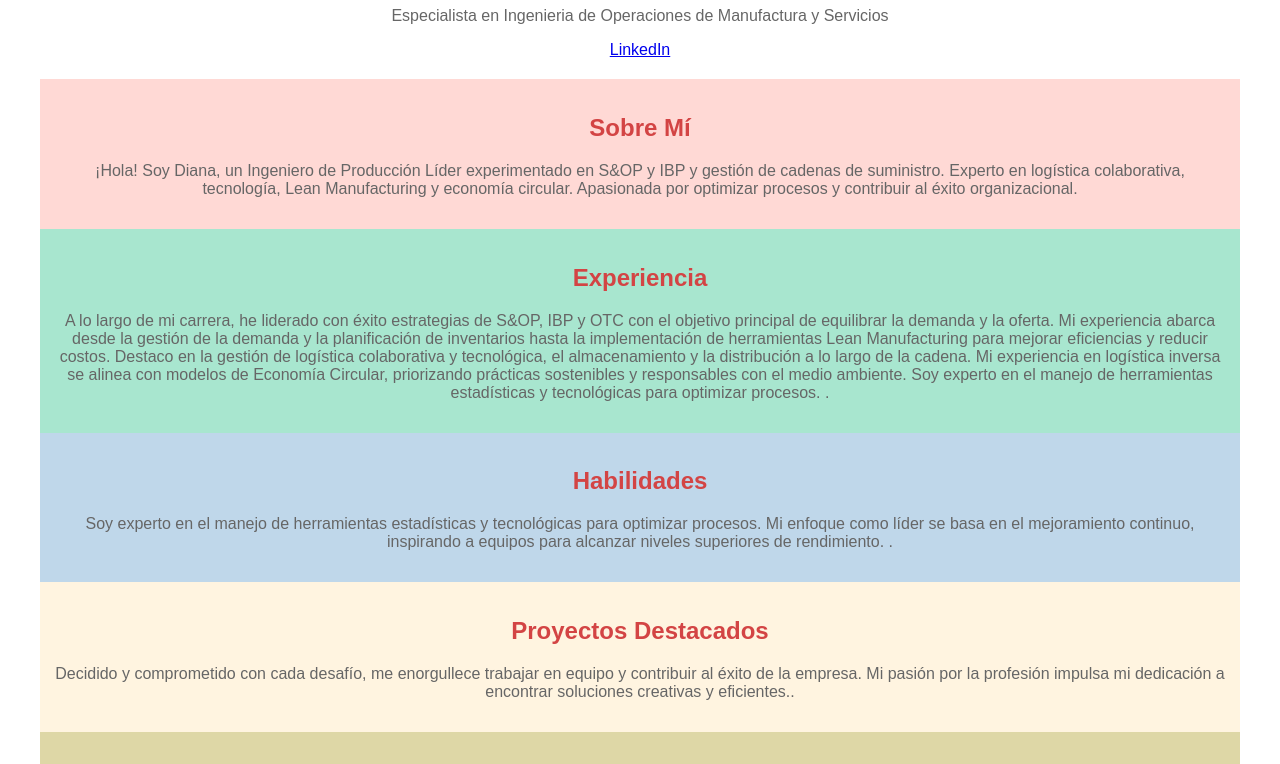
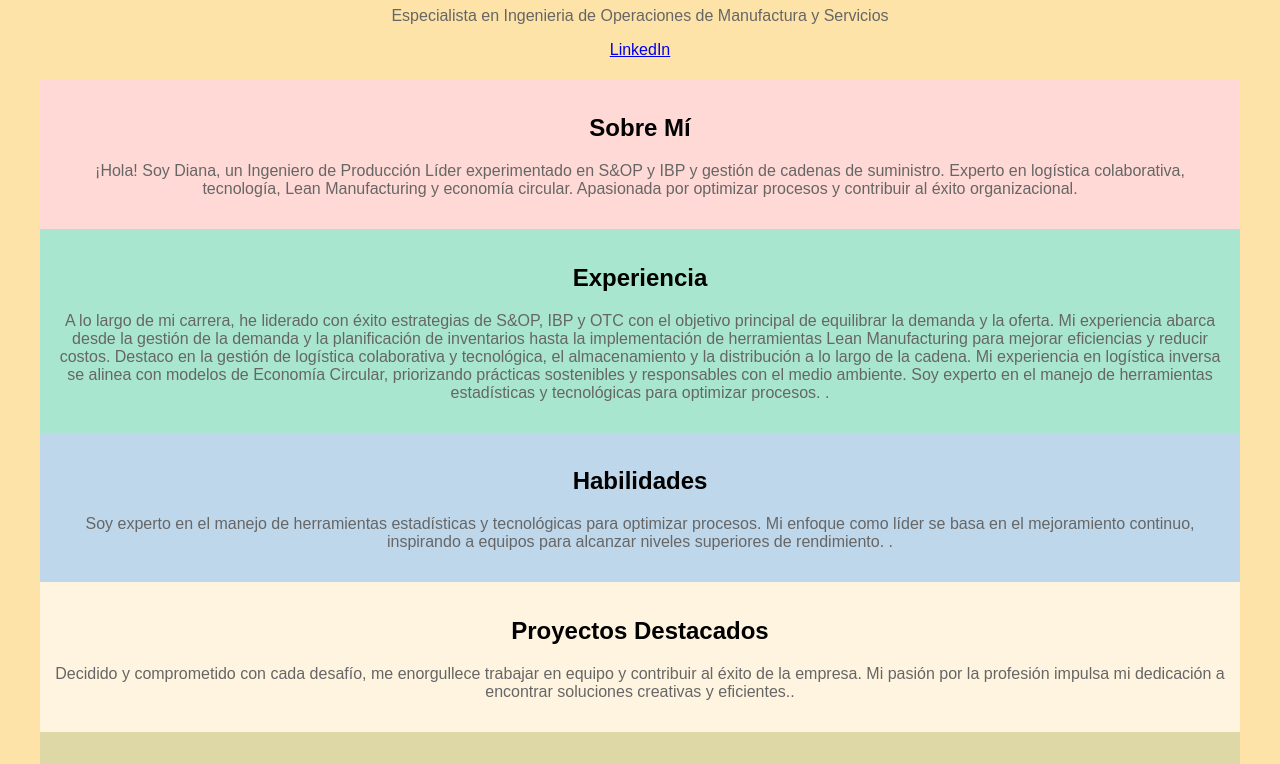
Before and after one commit to DIANAPLATZI/Portafolio-Personal, a plain HTML site: page index.html in a window 1280 px wide. Shown: the part 367-1131 px from the top of the page. Drawn offline with Linux system fonts and the light colour scheme.

Commit message:
Update index.html

```diff
--- a/index.html
+++ b/index.html
@@ -11,15 +11,18 @@
             margin: 20px;
             padding: 20px;
             text-align: center;
+            background-color: #FDE3A7;
+
         }
 
         h1, h2 {
-            color: #D34444;
+            color: black;
         }
 
         p {
             color: #666;
         }
+
 
         /* Estilos de las imágenes */
         img {
@@ -27,6 +30,7 @@
             height: auto;
             margin: 10px 0; /* Margen superior e inferior para las imágenes */
         }
+
 
         /* Estilos para las secciones */
 
@@ -61,6 +65,7 @@
 
         }
     /* Estilos para la imagen de cabecera con tamaño específico */
+
     header img {
         width: 300px; /* Ancho fijo de 300 píxeles */
         height: auto;
```
